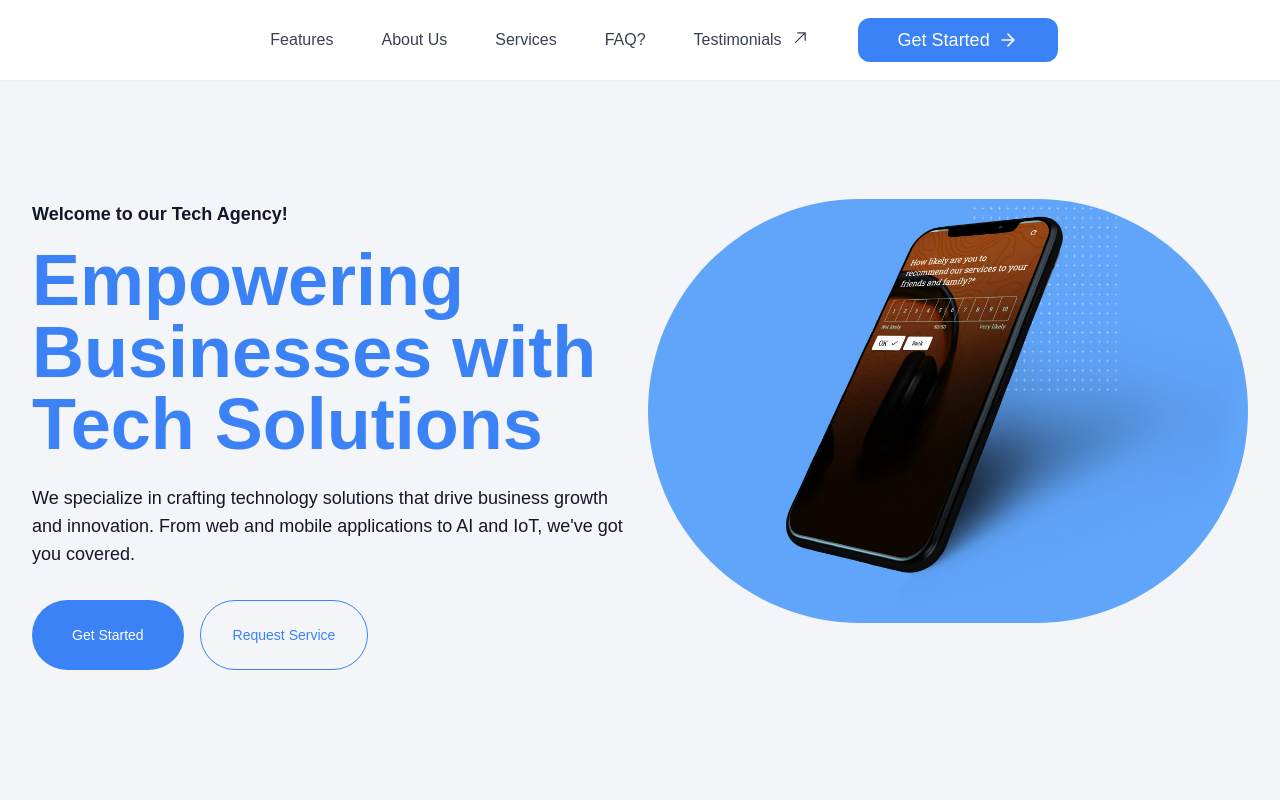
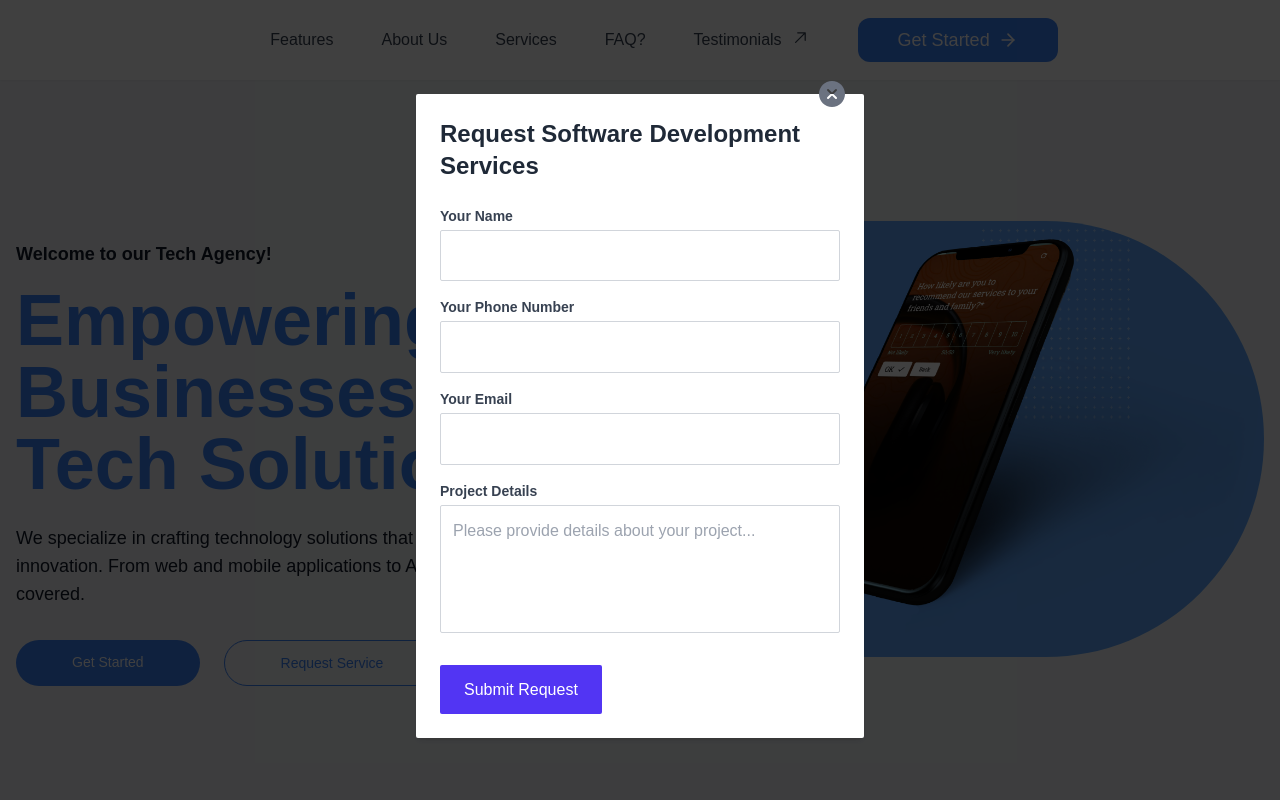
Before and after one commit to Erickadikah/tech, a Next.js app: page / in a window 1280 px wide. Both pictures are taken after a click on the button "Request Service". Shown: the top 800 px of the page. Built offline with nearby package versions, Linux system fonts and the light colour scheme.

Commit message:
up date part one

```diff
--- a/package.json
+++ b/package.json
@@ -14,7 +14,8 @@
     "react-dom": "^18",
     "react-icons": "^5.0.1",
     "react-router-dom": "^6.22.0",
-    "react-scroll": "^1.9.0"
+    "react-scroll": "^1.9.0",
+    "react-toastify": "^10.0.4"
   },
   "devDependencies": {
     "autoprefixer": "^10.0.1",
--- /dev/null
+++ b/src/components/SoftwareRequestForm.jsx
@@ -0,0 +1,149 @@
+import React, { useState } from "react";
+import { toast } from "react-toastify";
+import "react-toastify/dist/ReactToastify.css";
+
+
+const SoftwareRequestForm = () => {
+  const [formData, setFormData] = useState({
+    name: "",
+    phone: "",
+    email: "",
+    message: "",
+  });
+
+  const handleInputChange = (e) => {
+    const { name, value } = e.target;
+    setFormData({ ...formData, [name]: value });
+  };
+
+  const handleSubmit = async (e) => {
+  e.preventDefault();
+
+  const urls = ["https://api-dev-h0zp.onrender.com/send-email"];
+  // "http://localhost:3000/send-email",
+
+  try {
+    let response;
+    for (const url of urls) {
+      response = await fetch(url, {
+        method: "POST",
+        headers: {
+          "Content-Type": "application/json",
+        },
+        body: JSON.stringify(formData),
+      });
+
+      if (response.ok) {
+        // Break the loop if the request was successful
+        break;
+      }
+    }
+
+    if (response.ok) {
+      console.log("Email sent successfully!");
+      // Show a success toast
+      toast.success("Request sent successfully! will get back to you soon");
+
+      // Reset form data after successful submission
+      setFormData({
+        name: "",
+        phone: "",
+        email: "",
+        message: "",
+      });
+    } else {
+      console.error("Error sending email:", response.statusText);
+      // Show an error toast
+      toast.error("Error sending email");
+    }
+  } catch (error) {
+    console.error("Error sending email:", error.message);
+    // Show an error toast
+    toast.error("Error sending email");
+  }
+};
+
+  return (
+    <div className="max-w-md mx-auto mt-8 p-6 bg-white dark:bg-[rgb(33,33,43)] dark:text-white rounded-sm shadow-md">
+      <h2 className="text-2xl font-semibold mb-6 text-gray-800 dark:text-white">
+        Request Software Development Services
+      </h2>
+      <form onSubmit={handleSubmit}>
+        <div className="mb-4">
+          <label htmlFor="name" className="block text-sm font-semibold text-gray-700 dark:text-white">
+            Your Name
+          </label>
+          <input
+            type="text"
+            id="name"
+            name="name"
+            value={formData.name}
+            onChange={handleInputChange}
+            className="mt-1 p-3 border border-gray-300 dark:border-white rounded-sm w-full focus:outline-none focus:ring focus:border-blue-300"
+            placeholder=""
+            required
+          />
+        </div>
+        <div className="mb-4">
+          <label htmlFor="name" className="block text-sm font-semibold text-gray-700 dark:text-white">
+            Your Phone Number
+          </label>
+          <input
+            type="text"
+            id="name"
+            name="phone"
+            value={formData.phone}
+            onChange={handleInputChange}
+            className="mt-1 p-3 border border-gray-300 dark:border-white rounded-sm w-full focus:outline-none focus:ring focus:border-blue-300"
+            placeholder=""
+            required
+          />
+        </div>
+
+        <div className="mb-4">
+          <label htmlFor="email" className="block text-sm font-semibold text-gray-700 dark:text-white">
+            Your Email
+          </label>
+          <input
+            type="email"
+            id="email"
+            name="email"
+            value={formData.email}
+            onChange={handleInputChange}
+            className="mt-1 p-3 border border-gray-300 dark:border-white rounded-sm w-full focus:outline-none focus:ring focus:border-blue-300"
+            placeholder=""
+            required
+          />
+        </div>
+
+        <div className="mb-4">
+          <label htmlFor="projectDetails" className="block text-sm font-semibold text-gray-700 dark:text-white">
+            Project Details
+          </label>
+          <textarea
+            id="message"
+            name="message"
+            value={formData.message}
+            onChange={handleInputChange}
+            rows="4"
+            className="mt-1 p-3 border text-black dark:text-black border-gray-300 dark:border-gray-500 rounded-sm w-full resize-none focus:outline-none focus:ring focus:border-blue-300"
+            placeholder="Please provide details about your project..."
+            required
+          ></textarea>
+        </div>
+
+        <div className="mt-6">
+          <button
+            type="submit"
+            onClick={handleSubmit}
+            className="px-6 py-3 bg-[#5235F3] text-white rounded-sm hover:bg-blue-600 focus:outline-none focus:ring focus:border-blue-300"
+          >
+            Submit Request
+          </button>
+        </div>
+      </form>
+    </div>
+  );
+};
+
+export default SoftwareRequestForm;
--- a/src/components/foot.jsx
+++ b/src/components/foot.jsx
@@ -13,7 +13,7 @@ const Foot = () => {
       <div className="flex items-center mt-2 mb-3 sm:mb-0">
         <p className="mr-4 hidden sm:block">|</p>
         <Link href="mailto:wendaandroyfordadvocates@example.com">
-          <p className="mr-4 sm:mr-8 text-xs lg:text-sm">info@royfordlaw.com</p>
+          <p className="mr-4 sm:mr-8 text-xs lg:text-sm"></p>
         </Link>
       </div>
       <div className="flex items-center mt-2 mb-3 sm:mb-0">
@@ -22,7 +22,7 @@ const Foot = () => {
         <a href="https://my-portfolio-beta-ruby-32.vercel.app/"
         rel="noreferrer"
         target="_blank"
-        className="text-xs lg:text-sm">Developed by Erick Adikah</a>
+        className="text-xs lg:text-sm"></a>
         <p className="ml-4 mr-4 hidden sm:block">|</p>
         <a href="https://my-portfolio-sand-ten-81.vercel.app/"
         rel="noreferrer"
--- a/src/components/hero.jsx
+++ b/src/components/hero.jsx
@@ -1,14 +1,23 @@
 /* eslint-disable react/no-unescaped-entities */
-import React from "react";
+import React, { useState } from "react";
 import Image from "next/image";
 import Partners from "./partners";
+import SoftwareRequestForm from "./SoftwareRequestForm";
+import { IoCloseCircle } from "react-icons/io5";
+import { Link as ScrollLink } from "react-scroll";
 
 const Hero = () => {
+  const [showForm, setShowForm] = useState(false);
+
+  const toggleForm = () => {
+    setShowForm(!showForm);
+  };
+
   return (
-    <div className="lg:h-[95vh] h-[65vh]  relative bg-[#F3F5F8]">
+    <div className="lg:h-[95vh] h-[9up5vh]  relative bg-[#F3F5F8]" id="hero">
       <div className="">
-        <div className="container mx-auto px-8 relative z-0 ">
-          <div className="flex flex-col md:flex-row items-center gap-4 lg:py-18 py-10">
+        <div className="container mx-auto px-4 relative z-0 ">
+          <div className="flex flex-col md:flex-row items-center gap-4 lg:py-20 py-10">
             <div className="md:w-1/2 lg:mb-8 md:mb-0 md:text-left lg:mt-20 mt-0">
               <p className="text-sm md:text-lg font-bold text-gray-900 mb-4">
                 Welcome to our Tech Agency!
@@ -21,11 +30,19 @@ const Hero = () => {
                 business growth and innovation. From web and mobile applications
                 to AI and IoT, we've got you covered.
               </p>
-              <div className="flex gap-4">
-                <button className="px-3 lg:px-10 lg:py-2 py-2 lg:text-md text-sm bg-blue-500 text-white hover:bg-blue-600 focus:outline-none rounded-full">
+              <div className="flex gap-6">
+                <ScrollLink
+                  className="px-3 lg:px-14 lg:py-3 py-2 lg:text-md text-sm bg-blue-500 text-white hover:bg-blue-600 focus:outline-none rounded-full"
+                  to="features"
+                  smooth={true}
+                  duration={300}
+                >
                   Get Started
-                </button>
-                <button className="px-3 lg:px-8 lg:py-6 py-2 lg:text-md text-sm border border-blue-500 text-blue-500 hover:bg-blue-600 hover:text-white focus:outline-none rounded-full">
+                </ScrollLink>
+                <button
+                  onClick={toggleForm}
+                  className="px-3 lg:px-14 lg:py-3 py-2 lg:text-md text-sm border border-blue-500 text-blue-500 hover:bg-blue-600 hover:text-white focus:outline-none rounded-full"
+                >
                   Request Service
                 </button>
               </div>
@@ -34,7 +51,7 @@ const Hero = () => {
               <Image
                 src="/images/tech.png"
                 alt="hero-image"
-                className="hidden md:block object-cover object-center"
+                className=" md:block object-cover object-center"
                 width={1000}
                 height={200}
               />
@@ -42,6 +59,19 @@ const Hero = () => {
           </div>
         </div>
       </div>
+      {showForm && (
+        <div className="fixed top-0 left-0 w-full h-full bg-black bg-opacity-75 z-20 flex items-center justify-center">
+          <div className="relative z-30">
+            <SoftwareRequestForm />
+            <button
+              onClick={toggleForm}
+              className="absolute top-4 right-4 text-white hover:text-gray-300 mb-12"
+            >
+              <IoCloseCircle className="w-8 h-8 text-gray-500" />
+            </button>
+          </div>
+        </div>
+      )}
     </div>
   );
 };
--- a/src/components/navbar.jsx
+++ b/src/components/navbar.jsx
@@ -68,7 +68,7 @@ const LandingNavBar = () => {
         </li>
         <li>
           <ScrollLink
-            to="about"
+            to="hero"
             className="text-base text-gray-700 hover:underline"
             smooth={true}
             duration={500}
--- a/src/components/section3.jsx
+++ b/src/components/section3.jsx
@@ -1,6 +1,8 @@
-import React from "react";
+import React, { useState } from "react";
 import Image from "next/image";
-import Testimonial from "./testimonial";
+// import Testimonial from "./testimonial";
+import SoftwareRequestForm from "./SoftwareRequestForm";
+import { IoCloseCircle } from "react-icons/io5";
 
 const features = [
   {
@@ -27,6 +29,12 @@ const features = [
 ];
 
 const Section3 = () => {
+  const [showForm, setShowForm] = useState(false);
+
+  const toggleForm = () => {
+    setShowForm(!showForm);
+  };
+
   return (
     <div
       className="flex flex-col items-center justify-center min-h-screen bg-[#F3F5F8]"
@@ -40,6 +48,17 @@ const Section3 = () => {
           Our digital marketing agency offers a variety of services to help
           businesses establish a strong online presence.
         </p>
+        <div className="flex gap-6 lg:justify-center">
+                <button
+                className="px-3 lg:px-14 lg:py-3 py-2 lg:text-md text-sm bg-blue-500 text-white hover:bg-blue-600 hover:shadow-2xl focus:outline-none rounded-full"
+                onClick={toggleForm}
+                >
+                  Contact sales
+                </button>
+                <button className="px-3 lg:px-14 lg:py-3 py-2 lg:text-md text-sm border border-blue-500 text-blue-500 hover:shadow-2xl hover:bg-blue-600 hover:text-white focus:outline-none rounded-full">
+                  Request Demo
+                </button>
+              </div>
         {features.map((feature, index) => (
           <div
             key={feature.id}
@@ -67,9 +86,23 @@ const Section3 = () => {
                 height={400}
               />
             </div>
+
           </div>
         ))}
       </div>
+      {showForm && (
+        <div className="fixed top-0 left-0 w-full h-full bg-black bg-opacity-75 z-20 flex items-center justify-center">
+          <div className="relative z-30">
+            <SoftwareRequestForm />
+            <button
+              onClick={toggleForm}
+              className="absolute top-4 right-4 text-white hover:text-gray-300 mb-12"
+            >
+              <IoCloseCircle className="w-8 h-8 text-gray-500" />
+            </button>
+          </div>
+        </div>
+      )}
       {/*<div className="container px-8 mb-10">
         <h1 className="lg:text-4xl text-2xl md:text-5xl font-extrabold text-gray-900 leading-tight mb-4 lg:mb-8 lg:mt-10">
           COMPLETE DIGITAL SOLUTIONS
```
Also changed, not shown: src/components/partners.jsx (+34 -0 lines), 1 other file (tests, documents, lock files or other folders).
